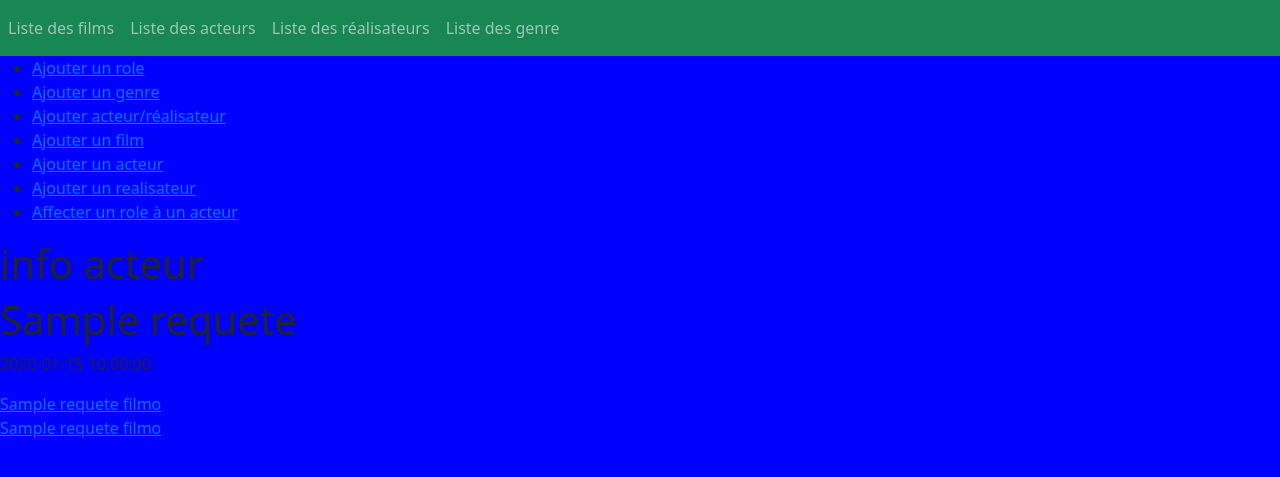
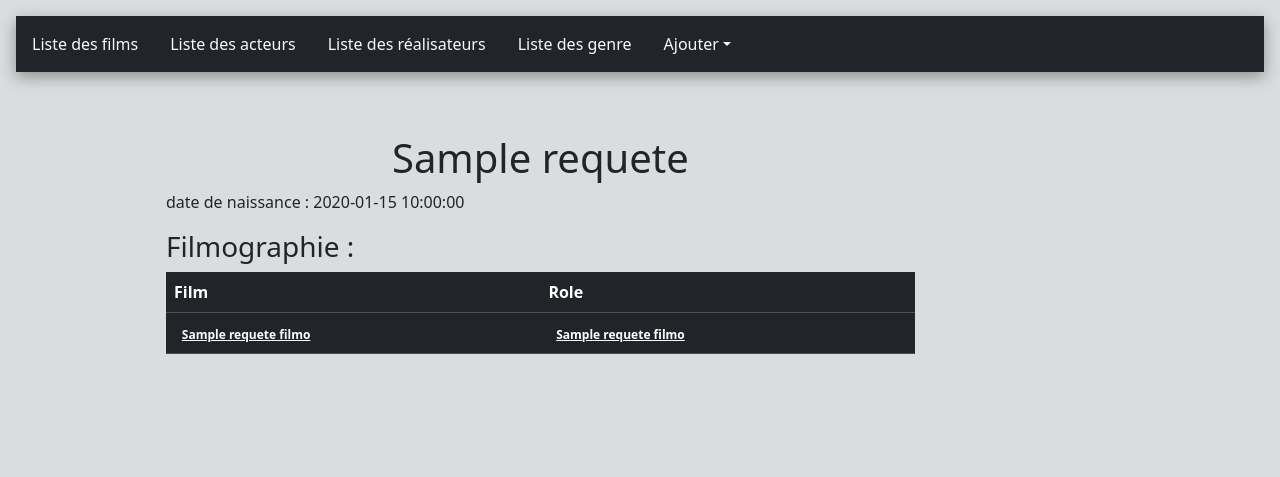
Before and after one commit to Hamdi-Abdelmaksoud/CINEMA, a PHP site: template view/infoacteur.php in a window 1280 px wide. Shown: the top 477 px of the page. Run offline with PHP 8.4, Linux system fonts and the light colour scheme; the template is opened without the code that fills it: most values are stand-ins (such as "Sample title", 1, 10 or a date in 2020).

Commit message:
style template et info acteur

```diff
--- a/view/infoacteur.php
+++ b/view/infoacteur.php
@@ -7,18 +7,29 @@ $films = $requeteFilmo->fetchAll();//on récupére les films d'un acteur
 
 
 ?>
-<h1><?= $acteur["nom"] ?></h1>
 
-<p> <?= $acteur["date_naissance"] ?></p>
-<p><?php foreach ($films as $film) {
-        echo '<a href="index.php?action=infofilm&id=' . $film["id_film"] . '">' . $film['titre'] . "</a> <br>";
-        //afficher le titre de film qui sont des liens vers infofilm.on envoi id film avec le lien
-        echo '<a href="index.php?action=infoRole&id=' . $film["id_role"] . '".>' . $film["nom_personnage"] . "</a>";
-        //afficher le titre de role qui est uun lien vers inforole.on envoi id film avec le lien
-    } ?></p>
+
+<p> date de naissance : <?= $acteur["date_naissance"] ?></p>
+<h3>Filmographie :</h3>
+<table class="table table-dark">
+<thead>
+
+<th>Film</th>
+<th>Role</th>
+</thead>
+<tbody>
+<tr><?php foreach ($films as $film) {
+    echo '<td><a class="badge badge-light"  href="index.php?action=infofilm&id=' . $film["id_film"] . '">' . $film['titre'] . "</a> </td>";
+    //afficher le titre de film qui sont des liens vers infofilm.on envoi id film avec le lien
+    echo '<td><a class="badge badge-light" href="index.php?action=infoRole&id=' . $film["id_role"] . '".>' .$film["nom_personnage"] . "</a></td></tr>";
+    //afficher le titre de role qui est uun lien vers inforole.on envoi id film avec le lien
+} ?>
+
+<tbody></table>
+
 
 <?php
-$titre = "infos acteur";
-$titre_secondaire = "info acteur";
+$titre = "infocteur";
+$titre_secondaire =$acteur['nom'];
 $contenu = ob_get_clean();
 require "view/template.php"; ?>
--- a/view/template.php
+++ b/view/template.php
@@ -7,39 +7,50 @@
         <meta name="viewport" content="width=device-width, initial-scale=1.0">
         <link href="https://cdn.jsdelivr.net/npm/bootstrap@5.3.0-alpha3/dist/css/bootstrap.min.css" rel="stylesheet" integrity="sha384-KK94CHFLLe+nY2dmCWGMq91rCGa5gtU4mk92HdvYe+M/SXH301p5ILy+dN9+nJOZ" crossorigin="anonymous">
         <link rel="stylesheet" href="https://cdnjs.cloudflare.com/ajax/libs/font-awesome/6.4.0/css/all.min.css" integrity="sha512-iecdLmaskl7CVkqkXNQ/ZH/XLlvWZOJyj7Yy7tcenmpD1ypASozpmT/E0iPtmFIB46ZmdtAc9eNBvH0H/ZpiBw==" crossorigin="anonymous" referrerpolicy="no-referrer" />
-     <link href="/public/css/style.css" rel="stylesheet">
-        <title><?= $titre ?></title>
+        <link href="/public/css/style.css" type="text/css" rel="stylesheet">
+        <title ><?= $titre ?></title>
 </head>
 
-    <body>
-    <nav class="navbar navbar-expand-sm navbar-dark bg-success ">
+<body class="p-3 mb-2 bg-secondary text-dark bg-opacity-25">
+    <nav class="navbar navbar-dark bg-dark" style="box-shadow: rgba(0, 0, 0, 0.35) 0px 5px 15px;">
 
 
-                <ul  class="navbar-nav me-auto mb-2 mb-lg-0" >
-                    <li class="nav-item" >
-                        <a class="nav-link"  href="index.php?action=listFilms">Liste des films</a>
-                    </li >
-                    <li  class="nav-item">
-                        <a class="nav-link"   href="index.php?action=listActeurs">Liste des acteurs</a>
+    <ul class="nav justify-content-end">
+        <li class="nav-item ">
+            <a class="nav-link text-light " href="index.php?action=listFilms">Liste des films</a>
         </li>
-                    <li  class="nav-item">
-                        <a class="nav-link" href="index.php?action=listRealisateurs">Liste des réalisateurs</a>
-                    </li >
-                    <li  class="nav-item">
-                        <a  class="nav-link" href="index.php?action=listGenre">Liste des genre</a>
+        <li class="nav-item">
+            <a class="nav-link text-light" href="index.php?action=listActeurs">Liste des acteurs</a>
         </li>
+        <li class="nav-item ">
+            <a class="nav-link  text-light" href="index.php?action=listRealisateurs">Liste des réalisateurs</a>
+        </li>
+        <li class="nav-item">
+            <a class="nav-link  text-light" href="index.php?action=listGenre">Liste des genre</a>
+        </li>
+        <li class="nav-item dropdown text-light bg-dark ">
+            <a class="nav-link dropdown-toggle text-light bg-dark " data-bs-toggle="dropdown" href="#" role="button" aria-expanded="false">Ajouter</a>
+            <ul class="dropdown-menu dropdown-menu-dark">
+                <li>
+                    <a class="dropdown-item text-light " href="index.php?action=ajouterRole">Ajouter un role</a>
+                </li>
+                <li><a class="dropdown-item text-light bg-dark" href="index.php?action=ajouterGenre">Ajouter un genre</a></li>
+                <li><a class="dropdown-item text-light " href="index.php?action=ajouterFilm">Ajouter un film</a></li>
+                <li><a class="dropdown-item text-light bg-dark" href="index.php?action=affecterRole">Affecter un role à un acteur</a></li>
+
+
+                <li><a  class="dropdown-item text-light " h ref="index.php?action=ajouterPersonne">acteur/réalisateur</a></li>
+                <li><a class="dropdown-item text-light bg-dark " href="index.php?action=ajouterActeur">acteur</a></li>
+                <li><a class="dropdown-item text-light " href="index.php?action=ajouterRealisateur">realisateur</a></li>
+            </li>
+
+        </ul>
     </ul>
 </nav>
-                       <ul >
-            <li>
-                <a href="index.php?action=ajouterRole">Ajouter un role</a>
-            </li>
-            <li><a href="index.php?action=ajouterGenre">Ajouter un genre</a></li>
-            <li><a href="index.php?action=ajouterPersonne">Ajouter acteur/réalisateur</a></li>
-            <li><a href="index.php?action=ajouterFilm">Ajouter un film</a></li>
-            <li><a href="index.php?action=ajouterActeur">Ajouter un acteur</a></li>
-            <li><a href="index.php?action=ajouterRealisateur">Ajouter un realisateur</a></li>
-            <li><a href="index.php?action=affecterRole">Affecter un role à un acteur</a></li>
+
+
+
+</nav>
 <!-- <li>
     <div>filter
         <select name="genre" id="genre">
@@ -48,12 +59,15 @@
         </select>
     </div>
 </li>-->
-        </ul>
+<div style="display:flex;">
+<div style="width: 150px;min-width: heigth 100px;margin-top:5%;"class="bg-opacity-25">
 
-    <h1><?= $titre_secondaire ?></h1>
+</div>
 
-    <div>
+<div style="width: 60%;margin-top:5% ;">
+    <h1 style="text-align: center;"><?= $titre_secondaire ?></h1>
     <?= $contenu ?>
+    </div>
     </div>
     <script src="https://cdn.jsdelivr.net/npm/bootstrap@5.3.0-alpha3/dist/js/bootstrap.bundle.min.js" integrity="sha384-ENjdO4Dr2bkBIFxQpeoTz1HIcje39Wm4jDKdf19U8gI4ddQ3GYNS7NTKfAdVQSZe" crossorigin="anonymous"></script>
 </body>
```
Also changed, not shown: view/ajouterFilm.php (+5 -3 lines). Lines whose indentation alone changed are shown as unchanged.
